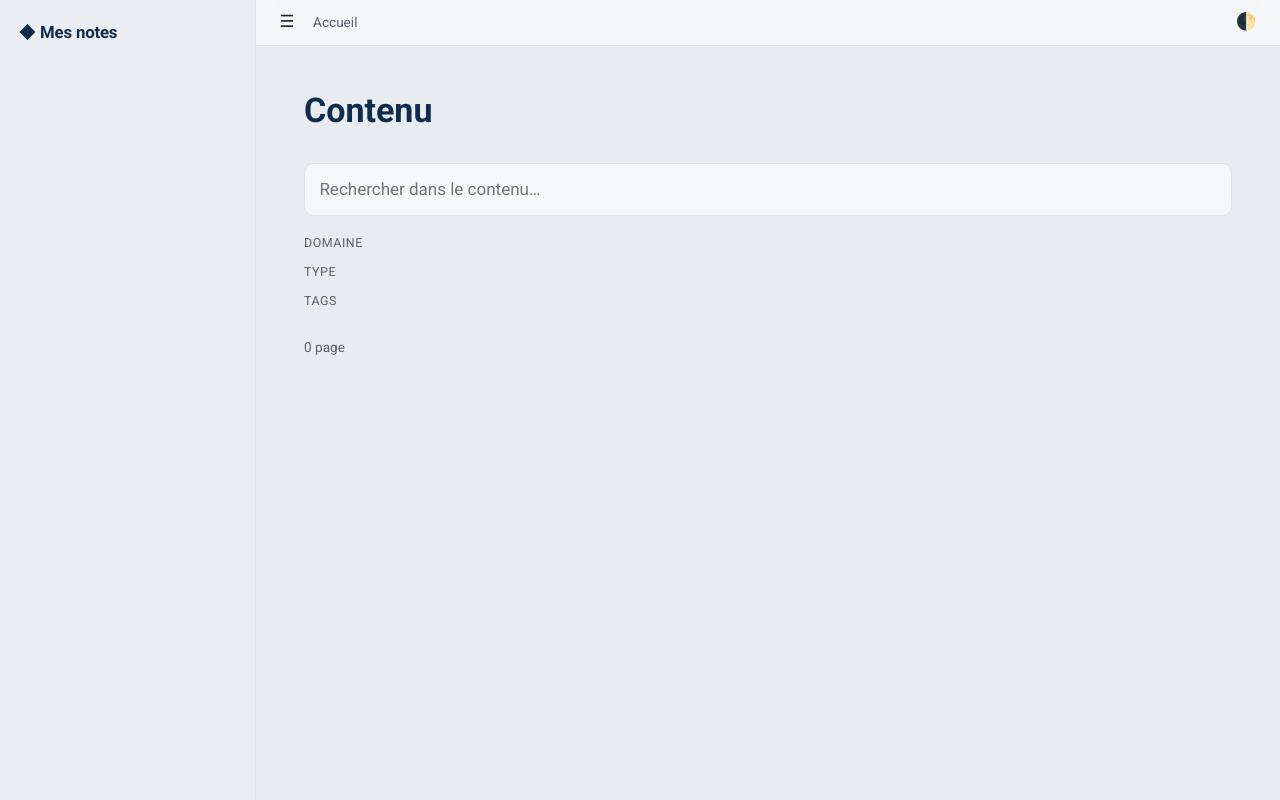
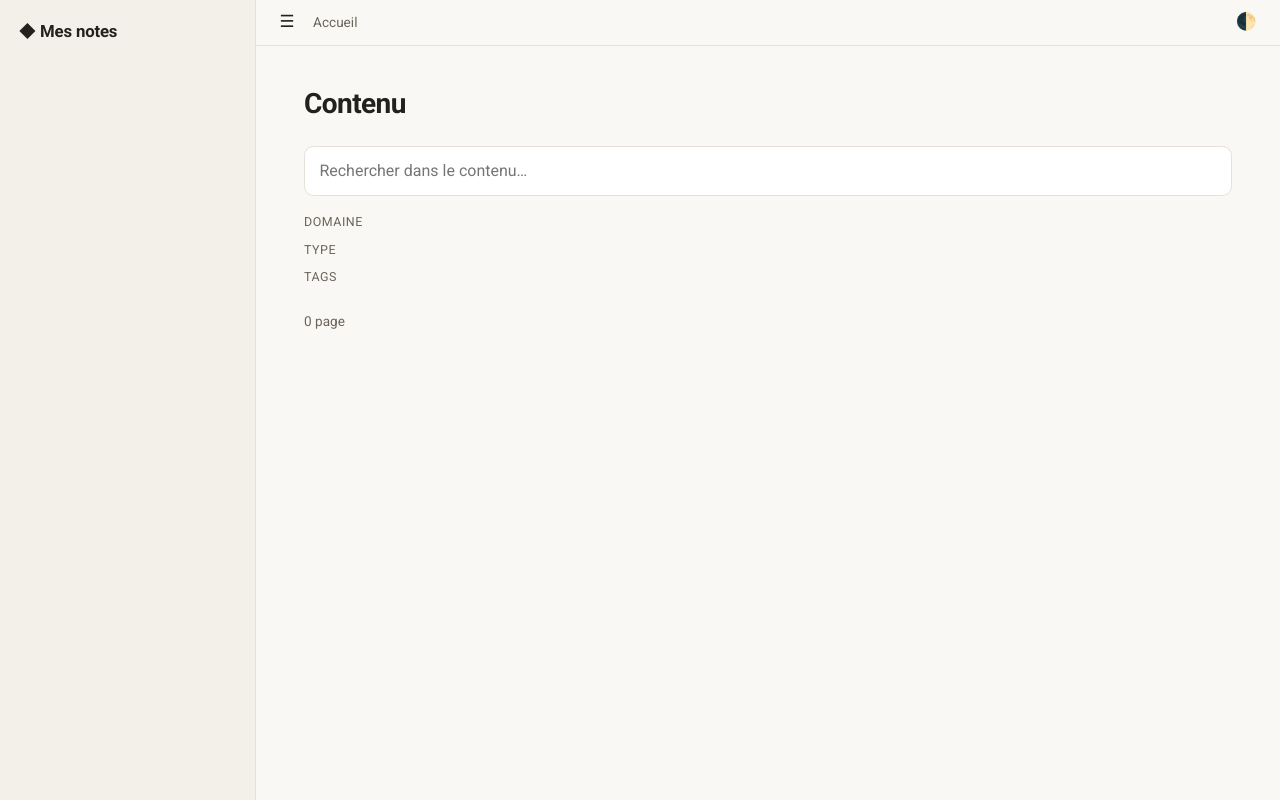
Before and after one commit to walcark/avallon, a Django app: page / in a window 1280 px wide. Run offline with Django 5.2, Linux system fonts and the light colour scheme; some libraries are stand-ins or nearby versions.

Commit message:
style: rework article typography and color scheme
Headings carried four different hues (navy, blue, teal, gray), which
reads as decoration rather than structure and was the main reason the
pages looked amateurish. They now all use the body ink: hierarchy comes
from size, weight and the space above them, and the single accent hue is
reserved for links, so a colored word in a paragraph always means
"clickable".

Alongside that:
- Source Serif 4 for the reading column, Roboto kept for the UI chrome.
- Warm neutrals instead of blue-grays, easier on the eyes over a long
  read and less dashboard-looking.
- No card, border or shadow around the text: the article sits on the
  page instead of floating on a surface.
- 38rem measure (~68 characters) instead of 44rem (~88), which was long
  enough to be tiring without it being obvious why.
- Links underlined at rest rather than on hover only, blockquotes in
  italic, h4 no longer in spaced capitals, lighter booktabs rules.

```diff
--- a/src/pages/static/pages/css/style.css
+++ b/src/pages/static/pages/css/style.css
@@ -9,33 +13,36 @@
        value below; with no explicit choice it follows the OS preference. */
     color-scheme: light dark;
 
-    --ink:        light-dark(#1f2328, #e6e9ee);
-    --muted:      light-dark(#57606a, #9aa4b2);
-    --bg:         light-dark(#e8ecf1, #0d1117);   /* page background */
-    --surface:    light-dark(#f7f8fa, #161b22);   /* reading panel / cards */
-    --border:     light-dark(#dfe3e8, #2a323c);
-    --code-bg:    light-dark(#eef1f4, #1c232c);
-    --rule:       light-dark(#c4ccd4, #3a444f);   /* table rules */
+    /* Warm neutrals rather than blue-grays: easier on the eyes over a long
+       read, and it keeps the page from looking like a dashboard. */
+    --ink:        light-dark(#23211e, #e9e5de);
+    --muted:      light-dark(#6b645b, #a49c91);
+    --bg:         light-dark(#faf8f5, #1a1917);   /* page background */
+    --surface:    light-dark(#ffffff, #221f1d);   /* index cards */
+    --border:     light-dark(#e6e1d8, #34302b);
+    --code-bg:    light-dark(#f1ede5, #26231f);
+    --rule:       light-dark(#cec7ba, #474139);   /* table rules */
 
-    --sidebar-bg: light-dark(#eaeef3, #0b0f14);
-    --topbar-bg:  light-dark(rgba(247, 248, 250, 0.85), rgba(22, 27, 34, 0.85));
-    --panel-2:    light-dark(#fbfcfd, #131a22);   /* soft inner panels */
-    --note-bg:    light-dark(#f3f7ff, #13233f);
-    --warn-bg:    light-dark(#fff8ec, #2a2210);
-    --warn-ink:   light-dark(#b45309, #f0b429);
-    --mark-bg:    light-dark(#fde68a, #b9932f);
-    --mark-ink:   light-dark(#3a2f00, #1a1500);
-    --shadow-sm:  light-dark(rgba(16, 24, 40, 0.06), rgba(0, 0, 0, 0.40));
-    --shadow-lg:  light-dark(rgba(16, 24, 40, 0.05), rgba(0, 0, 0, 0.50));
+    --sidebar-bg: light-dark(#f3f0e9, #141312);
+    --topbar-bg:  light-dark(rgba(250, 248, 245, 0.85), rgba(26, 25, 23, 0.85));
+    --panel-2:    light-dark(#f6f3ed, #201e1b);   /* soft inner panels */
+    --code-panel: light-dark(#f6f3ec, #1d1b19);   /* code box */
+    --note-bg:    light-dark(#f0f4f8, #1a222b);
+    --warn-bg:    light-dark(#fdf6e9, #2a2416);
+    --warn-ink:   light-dark(#a3620d, #e0aa4e);
+    --mark-bg:    light-dark(#fbeaa8, #6b5a24);
+    --mark-ink:   light-dark(#3a2f00, #f3ecd8);
+    --shadow-sm:  light-dark(rgba(60, 50, 35, 0.07), rgba(0, 0, 0, 0.40));
+    --shadow-lg:  light-dark(rgba(60, 50, 35, 0.06), rgba(0, 0, 0, 0.50));
 
-    /* Harmonious heading palette (analogous blues -> teal) */
-    --h1: light-dark(#0f2c4d, #cfe0ff);
-    --h2: light-dark(#1d4ed8, #7aa2ff);
-    --h3: light-dark(#0e7490, #4cc4d6);
-    --h4: light-dark(#475569, #9aa4b2);
+    /* Muted ink-blue: readable as a link, never shouty. */
+    --accent:       light-dark(#2a5d8f, #86b3dc);
 
-    --accent:       light-dark(#1d4ed8, #4d8bff);
-    --measure:      44rem;   /* reading column */
+    --font-ui:    "Roboto", system-ui, -apple-system, "Segoe UI", sans-serif;
+    --font-prose: "Source Serif 4", Charter, Georgia, "Times New Roman", serif;
+    --font-mono:  "Roboto Mono", ui-monospace, monospace;
+
+    --measure:      38rem;   /* reading column, ~68 characters */
     --measure-wide: 78rem;   /* home / wide content */
     --sidebar-w:    16rem;
 }
@@ -47,9 +54,9 @@ body {
     margin: 0;
     background: var(--bg);
     color: var(--ink);
-    font-family: "Roboto", system-ui, -apple-system, "Segoe UI", sans-serif;
-    font-size: 1.0625rem;
-    line-height: 1.7;
+    font-family: var(--font-ui);
+    font-size: 1rem;
+    line-height: 1.6;
 
     /* Ligatures + kerning for clean typography */
     font-feature-settings: "liga" 1, "clig" 1, "kern" 1;
@@ -85,7 +92,7 @@ body {
     font-size: 1.05rem;
     font-weight: 700;
     letter-spacing: -0.01em;
-    color: var(--h1);
+    color: var(--ink);
     text-decoration: none;
 }
 
--- a/src/pages/templates/home.html
+++ b/src/pages/templates/home.html
@@ -6,7 +6,7 @@
 {% block head %}
     <style>
       .home { max-width: var(--measure-wide); margin: 0 auto; }
-      .home h1 { color: var(--h1); margin-top: 0.5rem; }
+      .home h1 { font-size: 1.75rem; letter-spacing: -0.02em; margin-top: 0.5rem; }
 
       .search { width: 100%; font: inherit; padding: 0.7rem 0.9rem;
                 border: 1px solid var(--border); border-radius: 0.6rem;
@@ -29,9 +29,9 @@
       .card { padding: 0.9rem 1.1rem; border: 1px solid var(--border);
               border-radius: 0.7rem; background: var(--surface);
               transition: border-color 0.15s ease, box-shadow 0.15s ease; }
-      .card:hover { border-color: var(--accent); box-shadow: 0 2px 12px rgba(16, 24, 40, 0.08); }
+      .card:hover { border-color: var(--accent); box-shadow: 0 2px 12px var(--shadow-sm); }
       .card.is-hidden { display: none; }
-      .card-title { font-size: 1.1rem; font-weight: 700; text-decoration: none; color: var(--h2); }
+      .card-title { font-size: 1.05rem; font-weight: 600; text-decoration: none; color: var(--ink); }
       .card-title:hover { text-decoration: underline; }
       .card-meta { display: flex; flex-wrap: wrap; gap: 0.35rem; align-items: center;
                    margin: 0.35rem 0; font-size: 0.8rem; color: var(--muted); }
```
Also changed, not shown: other parts of src/pages/static/pages/css/style.css (+110 -62 lines).
